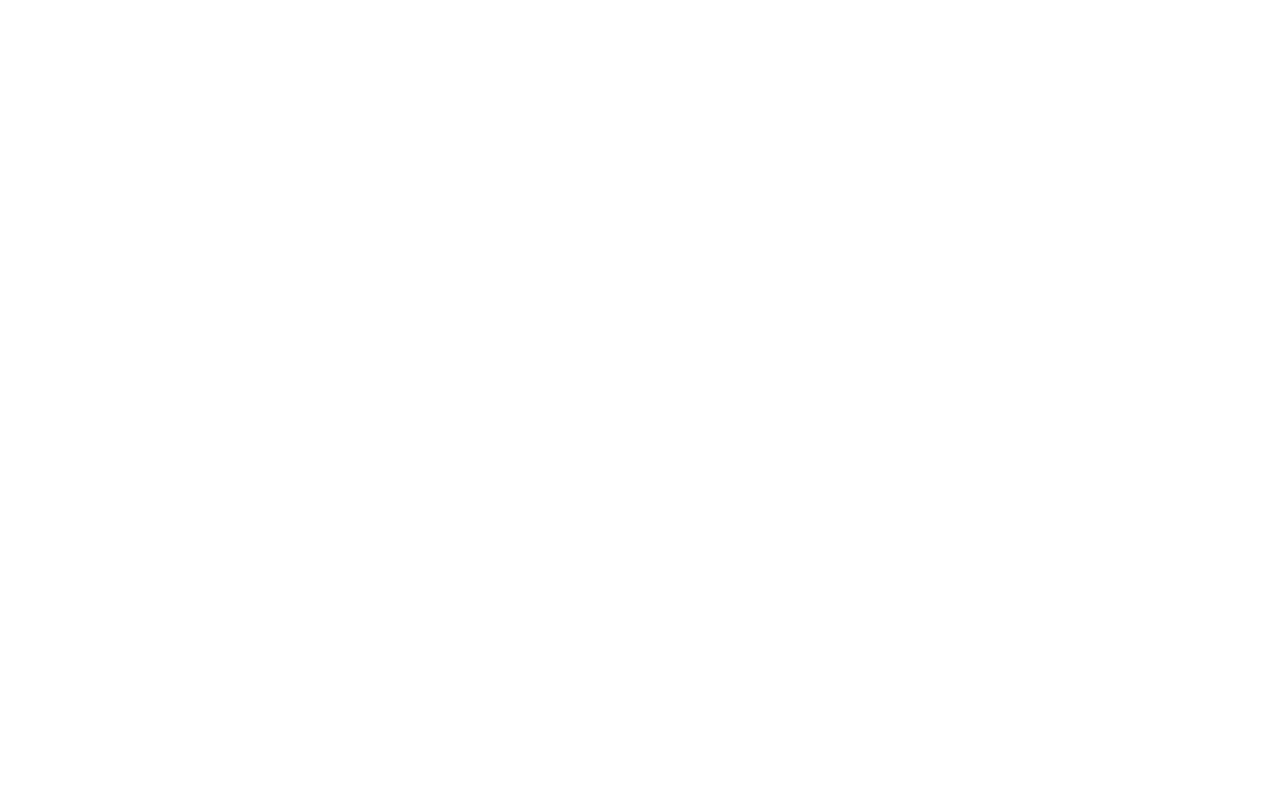
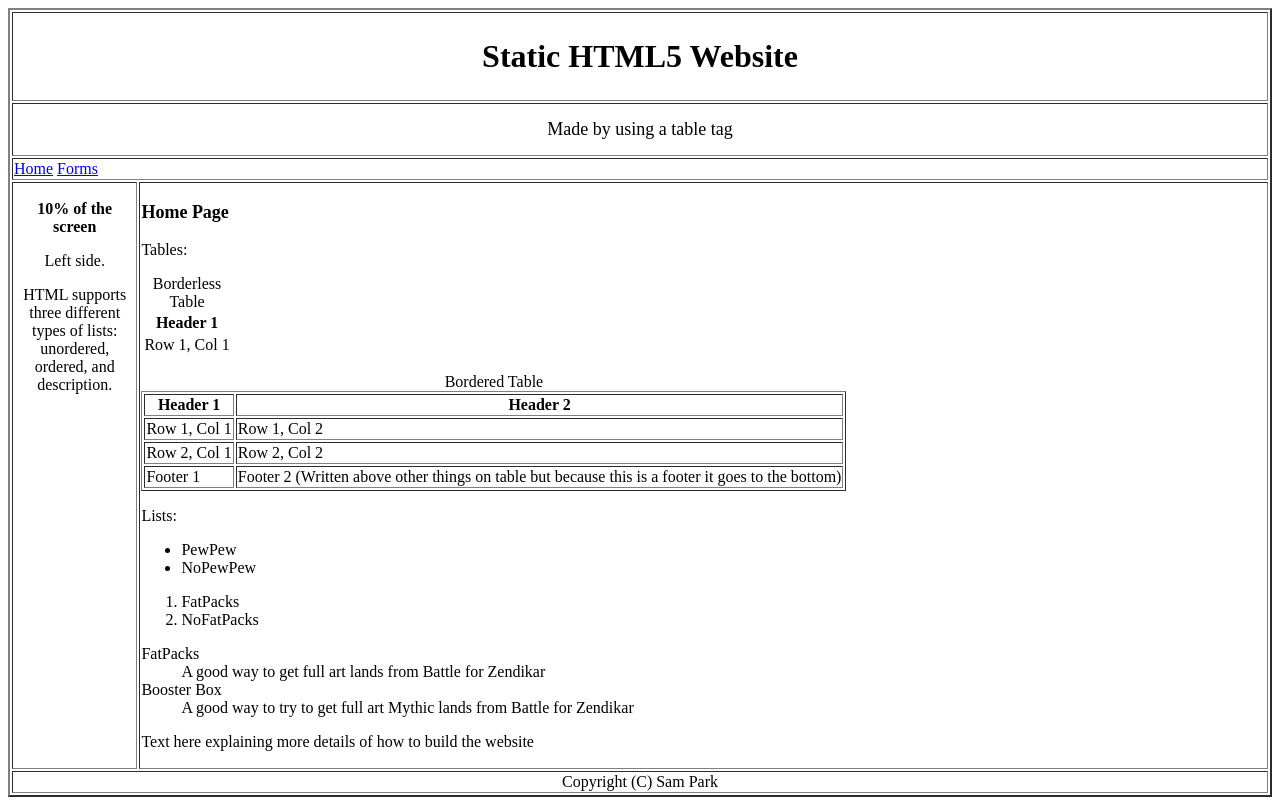
Before and after one commit to chocowzzrd/ics415f15, a plain HTML site: page IC/w2c1/index.html in a window 1280 px wide. Drawn offline with Linux system fonts and the light colour scheme.

Commit message:
start of inclass

```diff
--- a/IC/w2c1/index.html
+++ b/IC/w2c1/index.html
@@ -6,5 +6,91 @@
 </head>
 <body>
 
+<table style="width:100%" border="2">
+  <tr>
+    <th style="padding: 25px; font-size: xx-large " colspan="2">Static HTML5 Website</th>
+  </tr>
+  <tr>
+    <td style="padding: 15px; font-size: large; text-align: center" colspan="2">Made by using a table tag</td>
+  </tr>
+  <tr>
+    <td colspan="2">
+      <a href="index.html">Home</a>
+      <a href="forms.html">Forms</a>
+    </td>
+  </tr>
+  <tfoot>
+  <tr>
+    <td style="text-align: center;"colspan="2">Copyright (C) Sam Park</td>
+  </tr>
+  </tfoot>
+  <tr>
+    <td width="10%" style="vertical-align: top">
+      <p style="text-align: center;"><b>10% of the screen</b></p>
+      <p style="text-align: center;">Left side.</p>
+      <p style="text-align: center;">HTML supports three different types of lists:
+        <br>unordered, ordered, and description.
+      </p>
+    </td>
+    <td>
+      <p width="90%" style="font-size: large; vertical-align: top;"><b>Home Page</b></p>
+      <p>Tables:</p>
+      <table>
+        <caption>Borderless Table</caption>
+        <tr>
+          <th>Header 1</th>
+        </tr>
+        <tr>
+          <td>Row 1, Col 1</td>
+        </tr>
+      </table>
+
+      <p></p>
+
+      <table border="1">
+        <caption>Bordered Table</caption>
+        <tr>
+          <th>Header 1</th>
+          <th>Header 2</th>
+        </tr>
+        <tfoot>
+        <tr>
+          <td>Footer 1</td>
+          <td>Footer 2 (Written above other things on table but because this is a footer it goes to the bottom)</td>
+        </tr>
+        </tfoot>
+        <tr>
+          <td>Row 1, Col 1</td>
+          <td>Row 1, Col 2</td>
+        </tr>
+        <tr>
+          <td>Row 2, Col 1</td>
+          <td>Row 2, Col 2</td>
+        </tr>
+      </table>
+
+      <p></p>
+      <p>Lists:</p>
+      <ul>
+        <li>PewPew</li>
+        <li>NoPewPew</li>
+      </ul>
+      <ol>
+        <li>FatPacks</li>
+        <li>NoFatPacks</li>
+      </ol>
+      <dl>
+        <dt>FatPacks</dt>
+        <dd>A good way to get full art lands from Battle for Zendikar</dd>
+        <dt>Booster Box</dt>
+        <dd>A good way to try to get full art Mythic lands from Battle for Zendikar</dd>
+      </dl>
+
+      <p>Text here explaining more details of how to build the website</p>
+
+    </td>
+  </tr>
+</table>
+
 </body>
 </html>
```
